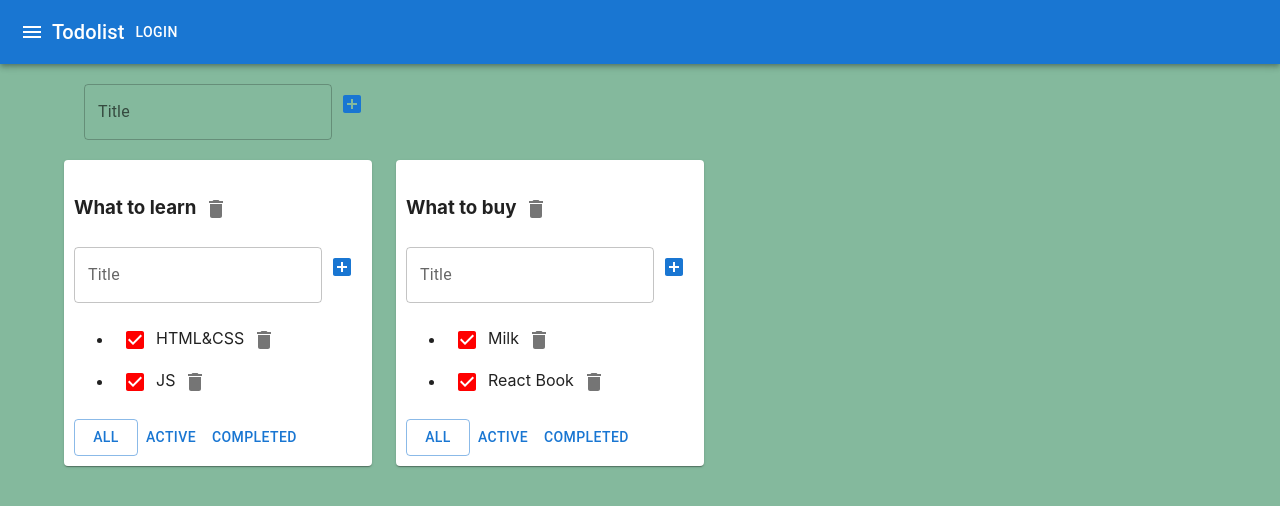
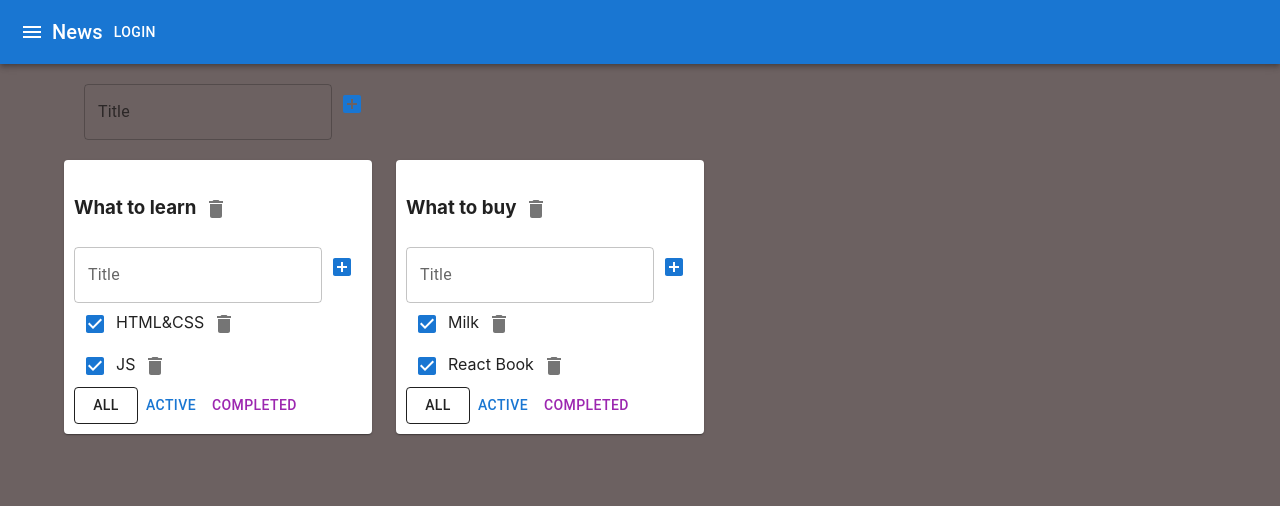
Before and after one commit to demorest49de/todolist-sprint-2-week-1-assocciated-array-udincev-pochinit-proekt, a React (Create React App) app: page / in a window 1280 px wide. Shown: the top 506 px of the page. Built offline with nearby package versions, Linux system fonts and the light colour scheme.

Commit message:
Changes AddItemForm.tsx App.css App.tsx EditableSpan.tsx index.css package.json Todo.module.css Todolist.tsx yarn.lock

```diff
--- a/package.json
+++ b/package.json
@@ -18,6 +18,7 @@
     "cross-env": "7.0.3",
     "react": "^18.2.0",
     "react-dom": "^18.2.0",
+    "react-router-dom": "^6.22.2",
     "react-scripts": "5.0.1",
     "styled-components": "^5.3.6",
     "typescript": "~4.8.4",
--- a/src/AddItemForm.tsx
+++ b/src/AddItemForm.tsx
@@ -1,6 +1,8 @@
 import React, {ChangeEvent, KeyboardEvent, useState} from 'react';
-import {Button, IconButton, TextField} from "@mui/material";
+import {IconButton, TextField} from "@mui/material";
 import {AddBox} from "@mui/icons-material";
+
+
 
 type AddItemFormPropsType = {
     addItem: (title: string) => void
@@ -32,21 +34,16 @@ export function AddItemForm(props: AddItemFormPropsType) {
     }
 
     return <div>
-        <TextField
-            variant={'outlined'}
-            value={title}
-            onChange={onChangeHandler}
-            onKeyPress={onKeyPressHandler}
-            // className={error ? "error" : ""}
-            error={!!error}
-            label='Title'
-            helperText={error}
+        <TextField variant="outlined"
+                   error={!!error}
+                   value={title}
+                   onChange={onChangeHandler}
+                   onKeyPress={onKeyPressHandler}
+                   label="Title"
+                   helperText={error}
         />
-        <IconButton
-            color={'primary'}
-            onClick={addItem}>
-            <AddBox/>
+        <IconButton color="primary" onClick={addItem}>
+            <AddBox />
         </IconButton>
-        {error && <div className="error-message">{error}</div>}
     </div>
 }
--- a/src/App.tsx
+++ b/src/App.tsx
@@ -3,11 +3,13 @@ import './App.css';
 import {TaskType, Todolist} from './Todolist';
 import {v1} from 'uuid';
 import {AddItemForm} from './AddItemForm';
-import {AppBar, Button, Container, Grid, IconButton, Paper, Toolbar, Typography} from "@mui/material";
-import {Menu} from '@mui/icons-material';
+import AppBar from '@mui/material/AppBar/AppBar';
+import {Button, Container, Grid, IconButton, Paper, Toolbar, Typography} from "@mui/material";
+import {Menu} from "@mui/icons-material";
+
 
 export type FilterValuesType = "all" | "active" | "completed";
-type TodolistType = {
+export type TodolistType = {
     id: string
     title: string
     filter: FilterValuesType
@@ -19,6 +21,26 @@ type TasksStateType = {
 
 
 function App() {
+    let todolistId1 = v1();
+    let todolistId2 = v1();
+
+    let [todolists, setTodolists] = useState<Array<TodolistType>>([
+        {id: todolistId1, title: "What to learn", filter: "all"},
+        {id: todolistId2, title: "What to buy", filter: "all"}
+    ])
+
+    let [tasks, setTasks] = useState<TasksStateType>({
+        [todolistId1]: [
+            {id: v1(), title: "HTML&CSS", isDone: true},
+            {id: v1(), title: "JS", isDone: true}
+        ],
+        [todolistId2]: [
+            {id: v1(), title: "Milk", isDone: true},
+            {id: v1(), title: "React Book", isDone: true}
+        ]
+    });
+
+
     function removeTask(id: string, todolistId: string) {
         //достанем нужный массив по todolistId:
         let todolistTasks = tasks[todolistId];
@@ -36,14 +58,6 @@ function App() {
         tasks[todolistId] = [task, ...todolistTasks];
         // засетаем в стейт копию объекта, чтобы React отреагировал перерисовкой
         setTasks({...tasks});
-    }
-
-    function changeFilter(value: FilterValuesType, todolistId: string) {
-        let todolist = todolists.find(tl => tl.id === todolistId);
-        if (todolist) {
-            todolist.filter = value;
-            setTodolists([...todolists])
-        }
     }
 
     function changeStatus(id: string, isDone: boolean, todolistId: string) {
@@ -72,6 +86,14 @@ function App() {
         }
     }
 
+    function changeFilter(value: FilterValuesType, todolistId: string) {
+        let todolist = todolists.find(tl => tl.id === todolistId);
+        if (todolist) {
+            todolist.filter = value;
+            setTodolists([...todolists])
+        }
+    }
+
     function removeTodolist(id: string) {
         // засунем в стейт список тудулистов, id которых не равны тому, который нужно выкинуть
         setTodolists(todolists.filter(tl => tl.id != id));
@@ -91,25 +113,6 @@ function App() {
         }
     }
 
-    let todolistId1 = v1();
-    let todolistId2 = v1();
-
-    let [todolists, setTodolists] = useState<Array<TodolistType>>([
-        {id: todolistId1, title: "What to learn", filter: "all"},
-        {id: todolistId2, title: "What to buy", filter: "all"}
-    ])
-
-    let [tasks, setTasks] = useState<TasksStateType>({
-        [todolistId1]: [
-            {id: v1(), title: "HTML&CSS", isDone: true},
-            {id: v1(), title: "JS", isDone: true}
-        ],
-        [todolistId2]: [
-            {id: v1(), title: "Milk", isDone: true},
-            {id: v1(), title: "React Book", isDone: true}
-        ]
-    });
-
     function addTodolist(title: string) {
         let newTodolistId = v1();
         let newTodolist: TodolistType = {id: newTodolistId, title: title, filter: 'all'};
@@ -122,23 +125,19 @@ function App() {
 
     return (
         <div className="App">
-            <AppBar position={'static'}>
+            <AppBar position="static">
                 <Toolbar>
-                    <IconButton
-                        edge={'start'}
-                        color={'inherit'}
-                        aria-label={'menu'}>
-                        <Menu/>
+                    <IconButton edge="start" color="inherit" aria-label="menu">
+                        <Menu />
                     </IconButton>
-                    <Typography
-                        variant={'h6'}>
-                        Todolist
+                    <Typography variant="h6">
+                        News
                     </Typography>
-                    <Button color='inherit'>Login</Button>
+                    <Button color="inherit">Login</Button>
                 </Toolbar>
             </AppBar>
             <Container fixed>
-                <Grid container style={{padding: '20px'}}>
+                <Grid container style={{padding: "20px"}}>
                     <AddItemForm addItem={addTodolist}/>
                 </Grid>
                 <Grid container spacing={3}>
@@ -154,8 +153,8 @@ function App() {
                                 tasksForTodolist = allTodolistTasks.filter(t => t.isDone === true);
                             }
 
-                            return <Grid item>
-                                <Paper style={{padding: '10px'}}>
+                            return <Grid key={tl.id} item>
+                                <Paper style={{padding: "10px"}}>
                                     <Todolist
                                         key={tl.id}
                                         id={tl.id}
@@ -176,7 +175,6 @@ function App() {
                     }
                 </Grid>
             </Container>
-
         </div>
     );
 }
--- a/src/EditableSpan.tsx
+++ b/src/EditableSpan.tsx
@@ -1,5 +1,6 @@
+import TextField from '@mui/material/TextField/TextField';
 import React, {ChangeEvent, useState} from 'react';
-import {TextField} from "@mui/material";
+
 
 type EditableSpanPropsType = {
     value: string
@@ -14,23 +15,16 @@ export function EditableSpan(props: EditableSpanPropsType) {
         setEditMode(true);
         setTitle(props.value);
     }
-
     const activateViewMode = () => {
         setEditMode(false);
         props.onChange(title);
     }
-
     const changeTitle = (e: ChangeEvent<HTMLInputElement>) => {
         setTitle(e.currentTarget.value)
     }
 
     return editMode
-        ? <TextField
-            variant={'outlined'}
-            value={title}
-            onChange={changeTitle}
-            autoFocus
-            onBlur={activateViewMode}
-        />
+        ?    <TextField variant="outlined"
+                        value={title} onChange={changeTitle} autoFocus onBlur={activateViewMode} />
         : <span onDoubleClick={activateEditMode}>{props.value}</span>
 }
--- a/src/Todo.module.css
+++ /dev/null
@@ -1,16 +0,0 @@
-.todo__button:active {
-  outline: 1px solid black !important;
-  color: black !important
-}
-.todo__button_focus:focus {
-  color: black !important;
-  border: 1px solid black !important;
-}
-
-.todo__button_hover:hover {
-  color: violet !important;
-}
-
-.todo__checkbox {
-  color: red !important
-}
--- a/src/Todolist.tsx
+++ b/src/Todolist.tsx
@@ -2,9 +2,10 @@ import React, {ChangeEvent} from 'react';
 import {FilterValuesType} from './App';
 import {AddItemForm} from './AddItemForm';
 import {EditableSpan} from './EditableSpan';
-import {Button, Checkbox, IconButton} from "@mui/material";
+import IconButton from '@mui/material/IconButton/IconButton';
 import {Delete} from "@mui/icons-material";
-import s from './Todo.module.css'
+import {Button, Checkbox} from "@mui/material";
+
 
 export type TaskType = {
     id: string
@@ -43,11 +44,13 @@ export function Todolist(props: PropsType) {
     const onCompletedClickHandler = () => props.changeFilter("completed", props.id);
 
     return <div>
-        <h3><EditableSpan value={props.title} onChange={changeTodolistTitle}/>
-            <IconButton onClick={removeTodolist}><Delete/></IconButton>
+        <h3> <EditableSpan value={props.title} onChange={changeTodolistTitle} />
+            <IconButton onClick={removeTodolist}>
+                <Delete />
+            </IconButton>
         </h3>
         <AddItemForm addItem={addTask}/>
-        <ul>
+        <div>
             {
                 props.tasks.map(t => {
                     const onClickHandler = () => props.removeTask(t.id, props.id)
@@ -60,32 +63,34 @@ export function Todolist(props: PropsType) {
                     }
 
 
-                    return <li key={t.id} className={t.isDone ? "is-done" : ""}>
+                    return <div key={t.id} className={t.isDone ? "is-done" : ""}>
                         <Checkbox
-                            className={`${s.todo__checkbox}`}
+                            checked={t.isDone}
+                            color="primary"
                             onChange={onChangeHandler}
-                            checked={t.isDone}/>
-                        <EditableSpan value={t.title} onChange={onTitleChangeHandler}/>
-                        <IconButton onClick={onClickHandler}><Delete/></IconButton>
-                    </li>
+                        />
+
+                        <EditableSpan value={t.title} onChange={onTitleChangeHandler} />
+                        <IconButton onClick={onClickHandler}>
+                            <Delete />
+                        </IconButton>
+                    </div>
                 })
             }
-        </ul>
+        </div>
         <div>
-            <Button
-                variant={props.filter === 'all' ? 'outlined' : "text"}
-                className={`${s.todo__button} ${s.todo__button_focus} ${s.todo__button_hover} `}
-                onClick={onAllClickHandler}>All
+            <Button variant={props.filter === 'all' ? 'outlined' : 'text'}
+                    onClick={onAllClickHandler}
+                    color={'inherit'}
+            >All
             </Button>
-            <Button
-                variant={props.filter === 'active' ? 'outlined' : "text"}
-                className={`${s.todo__button_focus} ${s.todo__button_hover} `}
-                onClick={onActiveClickHandler}>Active
+            <Button variant={props.filter === 'active' ? 'outlined' : 'text'}
+                    onClick={onActiveClickHandler}
+                    color={'primary'}>Active
             </Button>
-            <Button
-                variant={props.filter === 'completed' ? 'outlined' : "text"}
-                className={`${s.todo__button_focus} ${s.todo__button_hover} `}
-                onClick={onCompletedClickHandler}>Completed
+            <Button variant={props.filter === 'completed' ? 'outlined' : 'text'}
+                    onClick={onCompletedClickHandler}
+                    color={'secondary'}>Completed
             </Button>
         </div>
     </div>
--- a/src/index.css
+++ b/src/index.css
@@ -5,7 +5,7 @@ body {
     sans-serif;
   -webkit-font-smoothing: antialiased;
   -moz-osx-font-smoothing: grayscale;
-  background-color: #84b99d;
+  background-color: #6c6161;
 }
 
 code {
```
Also changed, not shown: src/App.css (+21 -20 lines), 1 other file (tests, documents, lock files or other folders).
